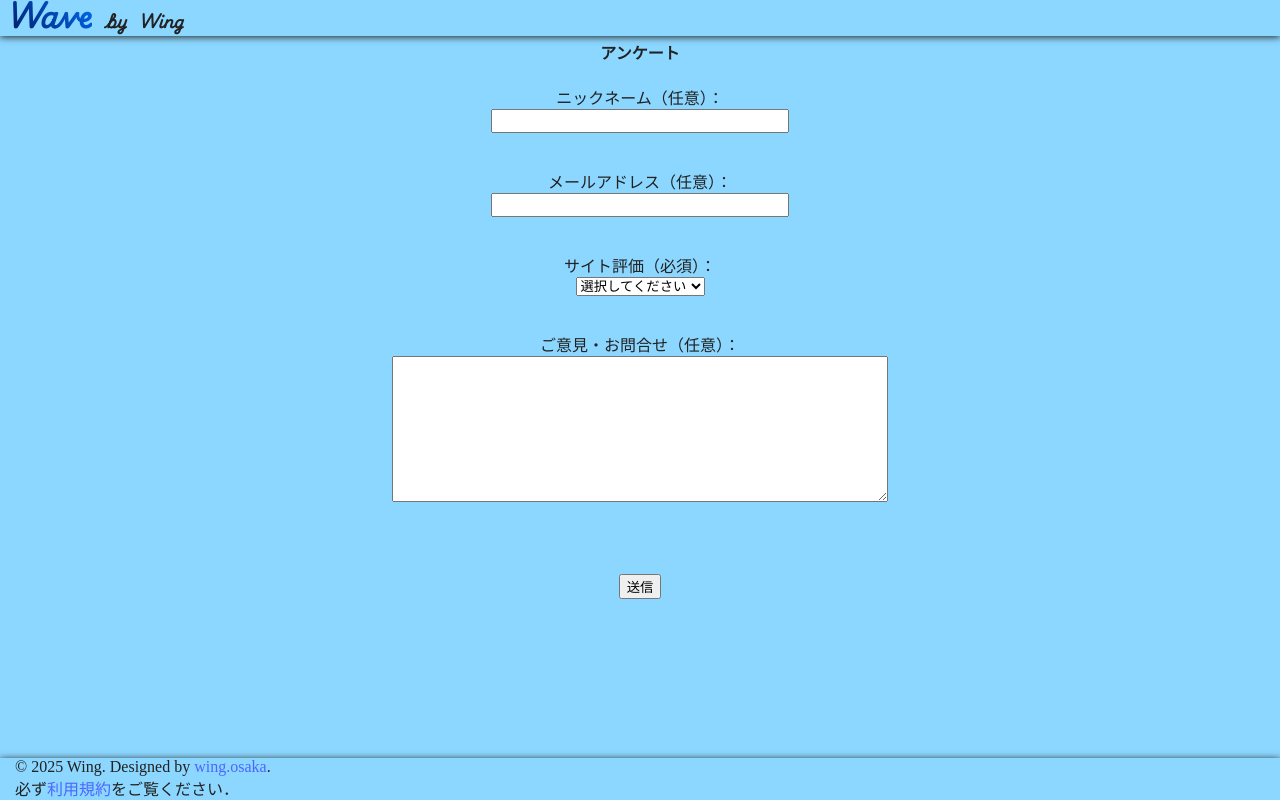
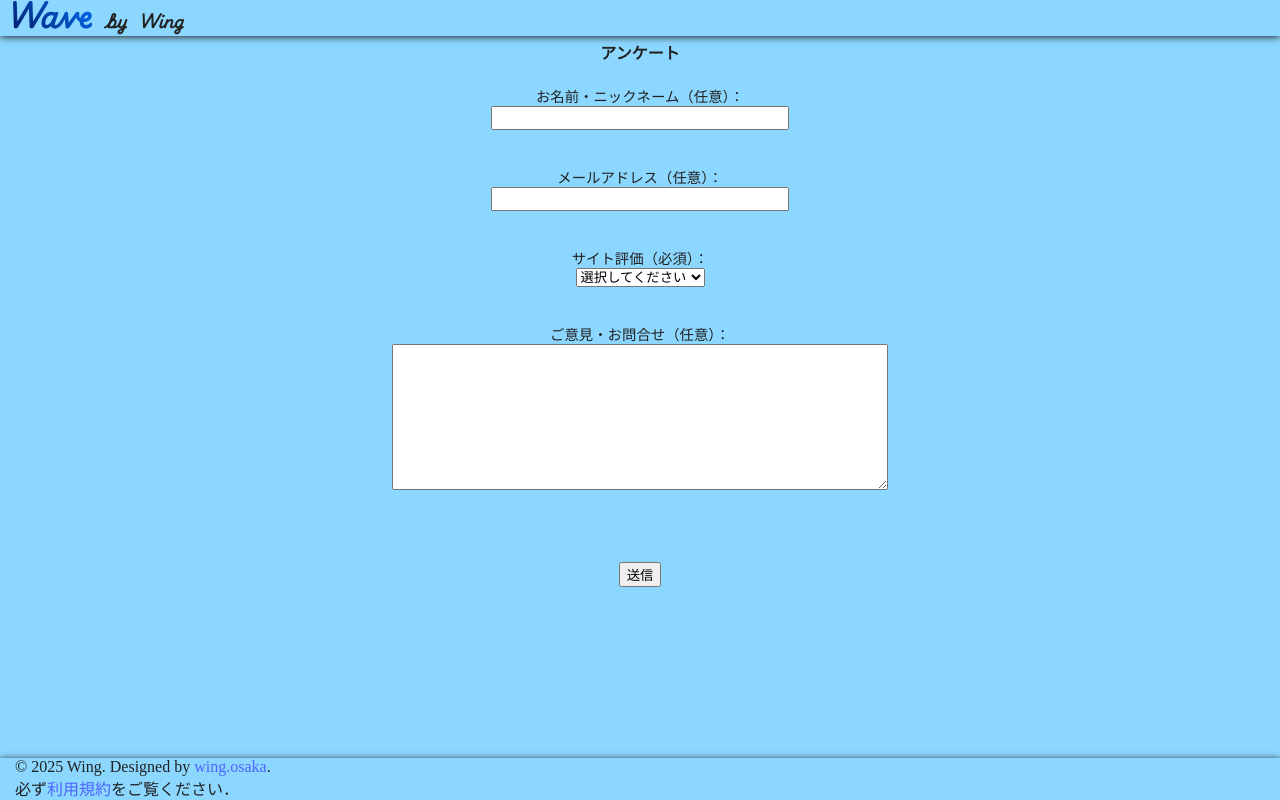
Before and after one commit to te-wing/wave.graphics, a Next.js app: page /form in a window 1280 px wide. Built offline with nearby package versions, Linux system fonts and the light colour scheme; a web font is replaced by a local one.

Commit message:
デザインいじったけど？

```diff
--- a/src/app/form/formstyles.module.scss
+++ b/src/app/form/formstyles.module.scss
@@ -37,3 +37,7 @@
   }
   height: 140px;
 }
+
+.formLabel {
+  font-size: 0.9em;
+}
--- a/src/app/form/page.tsx
+++ b/src/app/form/page.tsx
@@ -65,11 +65,11 @@ export default function FormBox() {
 
       <h4 className={styles.h4}>アンケート</h4>
       <form className={styles.form} id="survey-form">
-        <label htmlFor="username">ニックネーム（任意）：</label>
+        <label className={styles.formLabel} htmlFor="username">お名前・ニックネーム（任意）：</label>
         <input className={styles.shortTextBox} type="text" id="username" name="username" /><br /><br />
-        <label htmlFor="email">メールアドレス（任意）：</label>
+        <label className={styles.formLabel} htmlFor="email">メールアドレス（任意）：</label>
         <input className={styles.shortTextBox} type="email" id="email" name="email" /><br /><br />
-        <label htmlFor="rate">サイト評価（必須）：</label>
+        <label className={styles.formLabel} htmlFor="rate">サイト評価（必須）：</label>
         <select id="rate" name="rate" required>
           <option value="">選択してください</option>
           <option value="5">5 - とても良い</option>
@@ -79,7 +79,7 @@ export default function FormBox() {
           <option value="1">1 - とても悪い</option>
         </select>
         <br /><br />
-        <label htmlFor="comment">ご意見・お問合せ（任意）：</label>
+        <label className={styles.formLabel} htmlFor="comment">ご意見・お問合せ（任意）：</label>
         <textarea className={styles.commentBox} id="comment" name="comment"></textarea><br/><br/>
 
         {/* Turnstileウィジェットの追加 */}
```
Also changed, not shown: src/app/globals.scss (line endings or trailing spaces).
